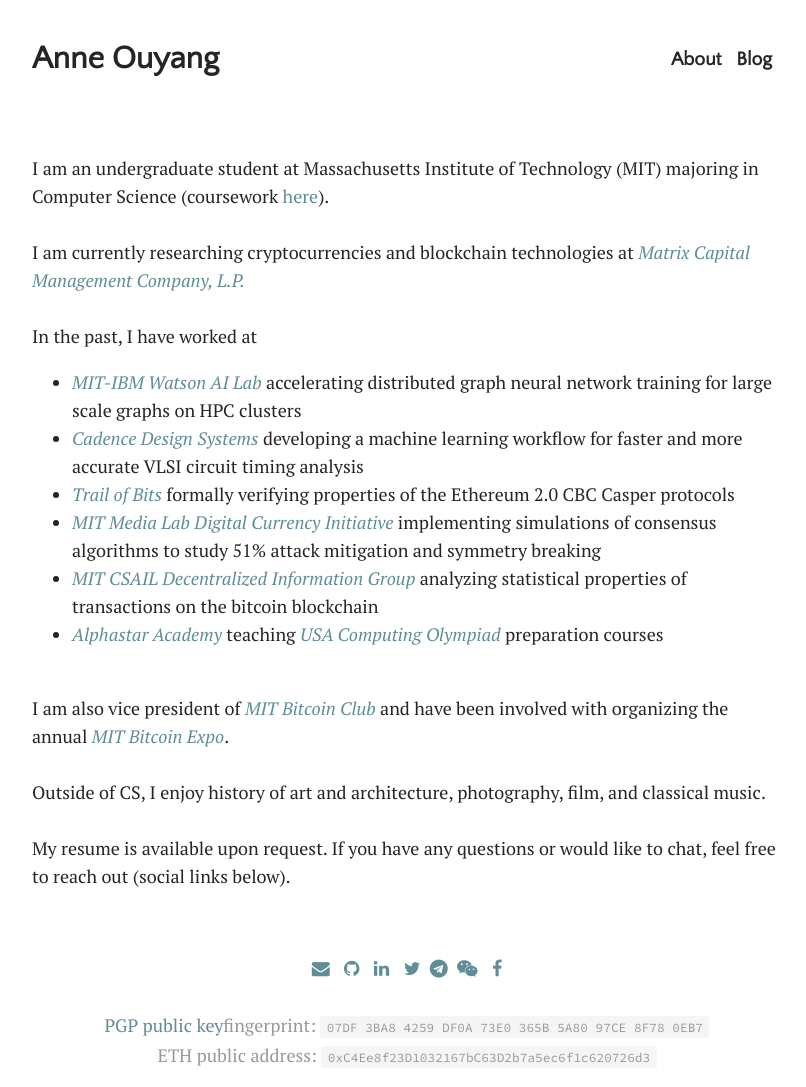
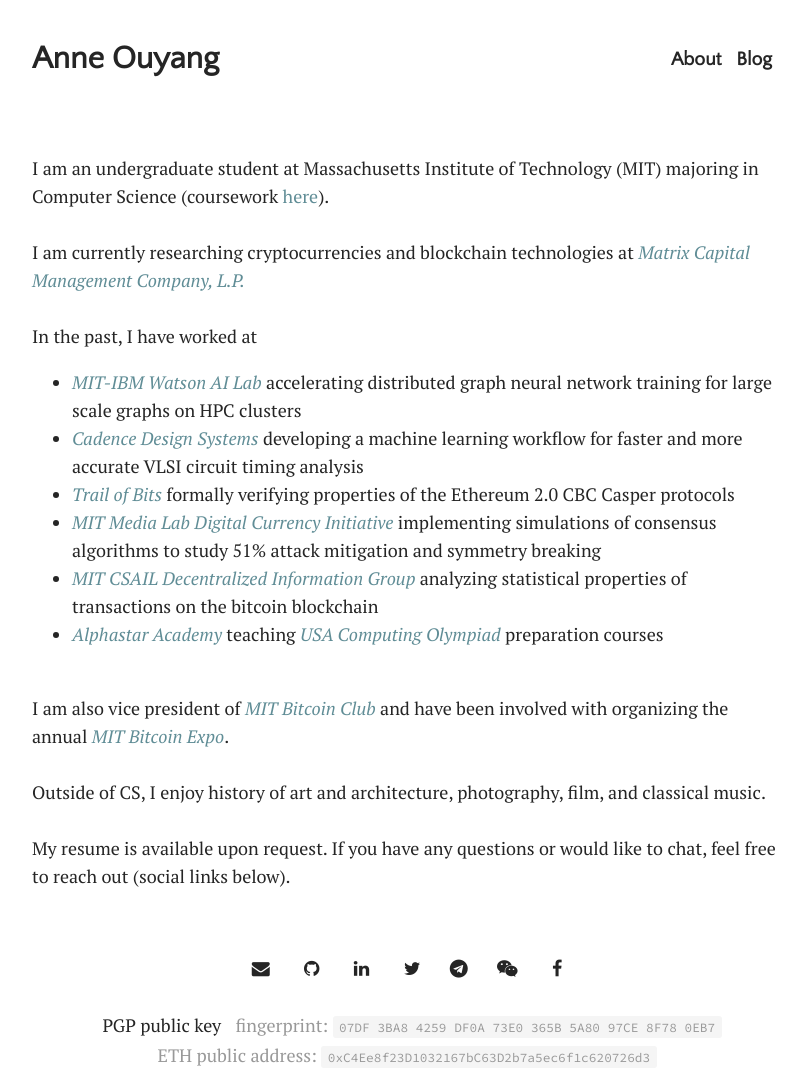
Before and after one commit to anneouyang/anneouyang.github.io, a Jekyll site: the page built from index.html, in a window 1280 px wide. Shown: the whole page, without its empty margins (233-1039 px from the left). Built offline with Jekyll 4.4.1, drawn with Linux system fonts in a browser that asks for light colours; some web fonts are replaced; the list of posts is cut into pages by our own code.

Commit message:
Fix footer css:

```diff
--- a/_includes/footer.html
+++ b/_includes/footer.html
@@ -2,6 +2,6 @@
   {% include social-icons.html %}
 <!--   <div class="post-date"><a href="{{ site.github.url }}/menu/about.html">{{ site.title }} | {{ site.description }} by {{ site.author }}</a></div> -->
   <br><br>
-  <a href="{{ site.github.url }}/publickey" target="_blank">PGP public key</a>fingerprint: <code>07DF 3BA8 4259 DF0A 73E0 365B 5A80 97CE 8F78 0EB7</code> <br>
+  <a href="{{ site.github.url }}/publickey" target="_blank" class="footertext">PGP public key</a> fingerprint: <code>07DF 3BA8 4259 DF0A 73E0 365B 5A80 97CE 8F78 0EB7</code> <br>
   ETH public address: <code>0xC4Ee8f23D1032167bC63D2b7a5ec6f1c620726d3</code>
 </footer>
--- a/assets/css/main.css
+++ b/assets/css/main.css
@@ -270,7 +270,7 @@ hr {
   margin: 1rem;
 }
 
-/*.footer a {
+.footer a {
   color: #252525;
   padding: 10px;
   text-decoration: none;
@@ -278,7 +278,20 @@ hr {
 
 .footer a:hover {
   color: #333;
-}*/
+}
+
+.footer a.footertextlink {
+  text-decoration: none;
+  color: #608d96;
+}
+
+.footer a.footertextlink:hover {
+  color: #596a74;
+  padding: 0px;
+  border-bottom: none;
+  text-decoration: none;
+}
+
 
 /*
   Menu
```
